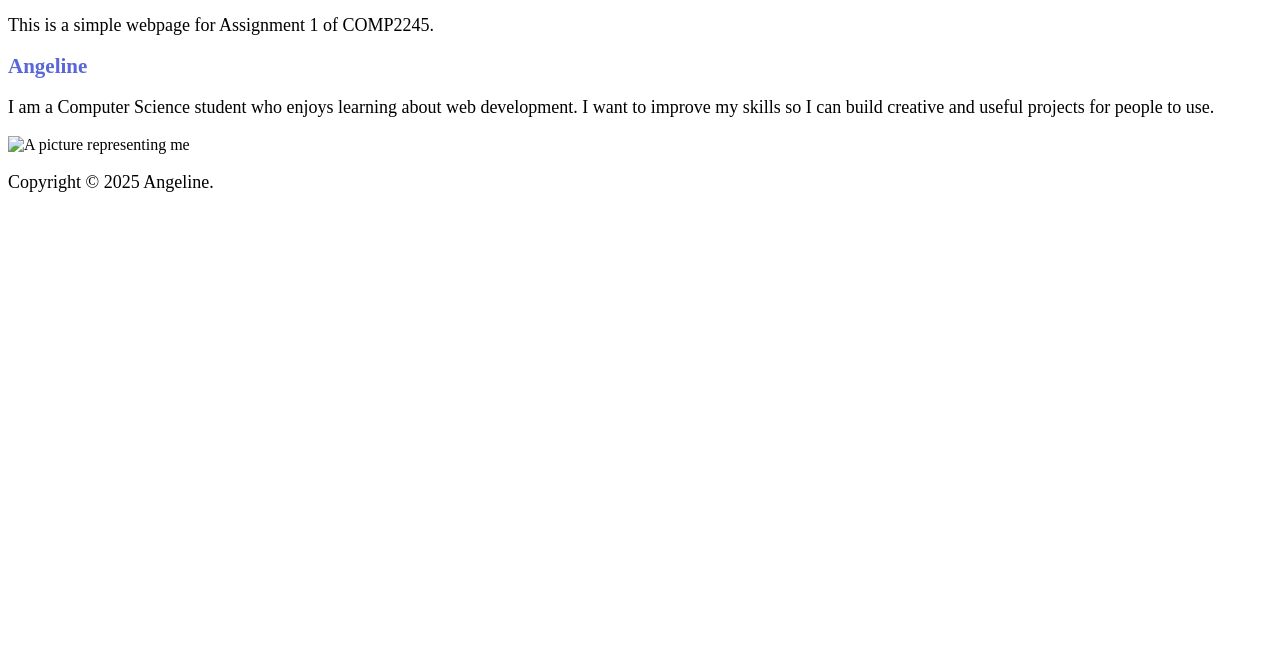
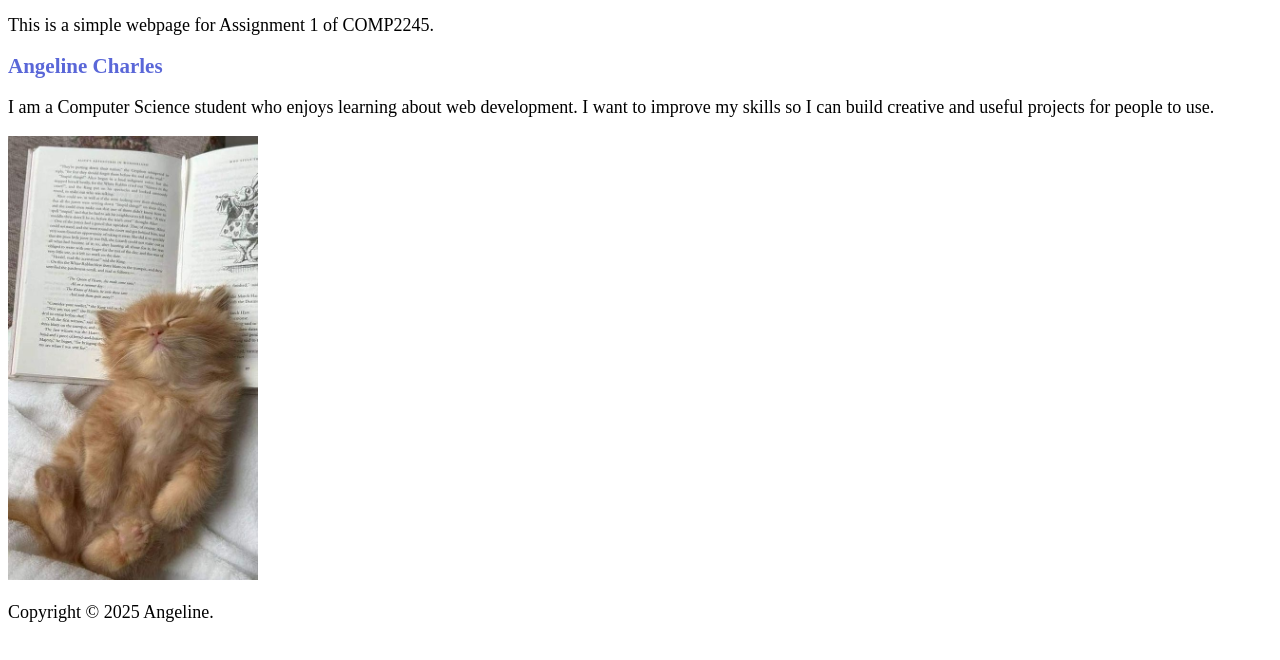
Before and after one commit to angeline-c/comp2245-assignment1, a plain HTML site: page index.html in a window 1280 px wide. Shown: the part 46-706 px from the top of the page. Drawn offline with Linux system fonts and the light colour scheme.

Commit message:
Fixed image extension

```diff
--- a/index.html
+++ b/index.html
@@ -12,9 +12,9 @@
         <p>This is a simple webpage for Assignment 1 of COMP2245.</p>
     </header>
     <main>
-        <h2>Angeline</h2>
+        <h2>Angeline Charles</h2>
         <p>I am a Computer Science student who enjoys learning about web development. I want to improve my skills so I can build creative and useful projects for people to use.</p>
-        <img src="myphoto.jpg" alt="A picture representing me" width="250">
+        <img src="myphoto.jpeg" alt="A picture representing me" width="250">
     </main>
     <footer>
         <p>Copyright &copy; 2025 Angeline.</p>
```
